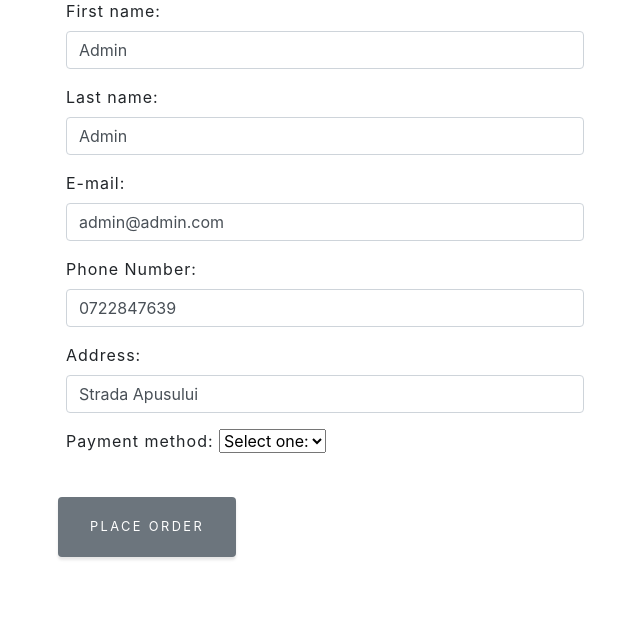
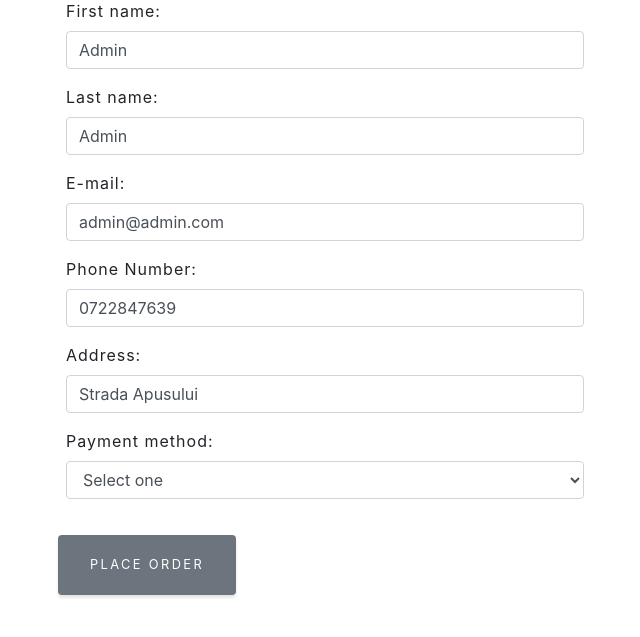
Before and after one commit to alecs99/DeliverEat, a Django app: page /checkout in a window 1280 px wide. Shown: the part 87-724 px from the top of the page, without its empty margins (36-676 px from the left). Run offline with Django 3.2, Linux system fonts and the light colour scheme; a user stored in the database is signed in; data comes from the database, SQL or seed files in the repository; both versions use the stored data as it was after the commit; some libraries are stand-ins or nearby versions.

Commit message:
Conflict fix checkout

```diff
--- a/templates/checkout.html
+++ b/templates/checkout.html
@@ -51,9 +51,9 @@
             </div>
 
           <div class="form-group mx-2">
-              <label for="id_payment_method">Payment method:</label>
-              <select name="payment_method">
-                    <option selected="selected" disabled class="form-control" id="id_payment_method">Select one:</option>
+              <label for="id_payment">Payment method:</label>
+              <select name="payment_method" id="id_payment" class="form-control">
+                    <option selected="selected" disabled class="form-control">Select one</option>
                     <option value="Card">Card</option>
                     <option value="Cash">Cash</option>
               </select>
```
Also changed, not shown: db.sqlite3.
